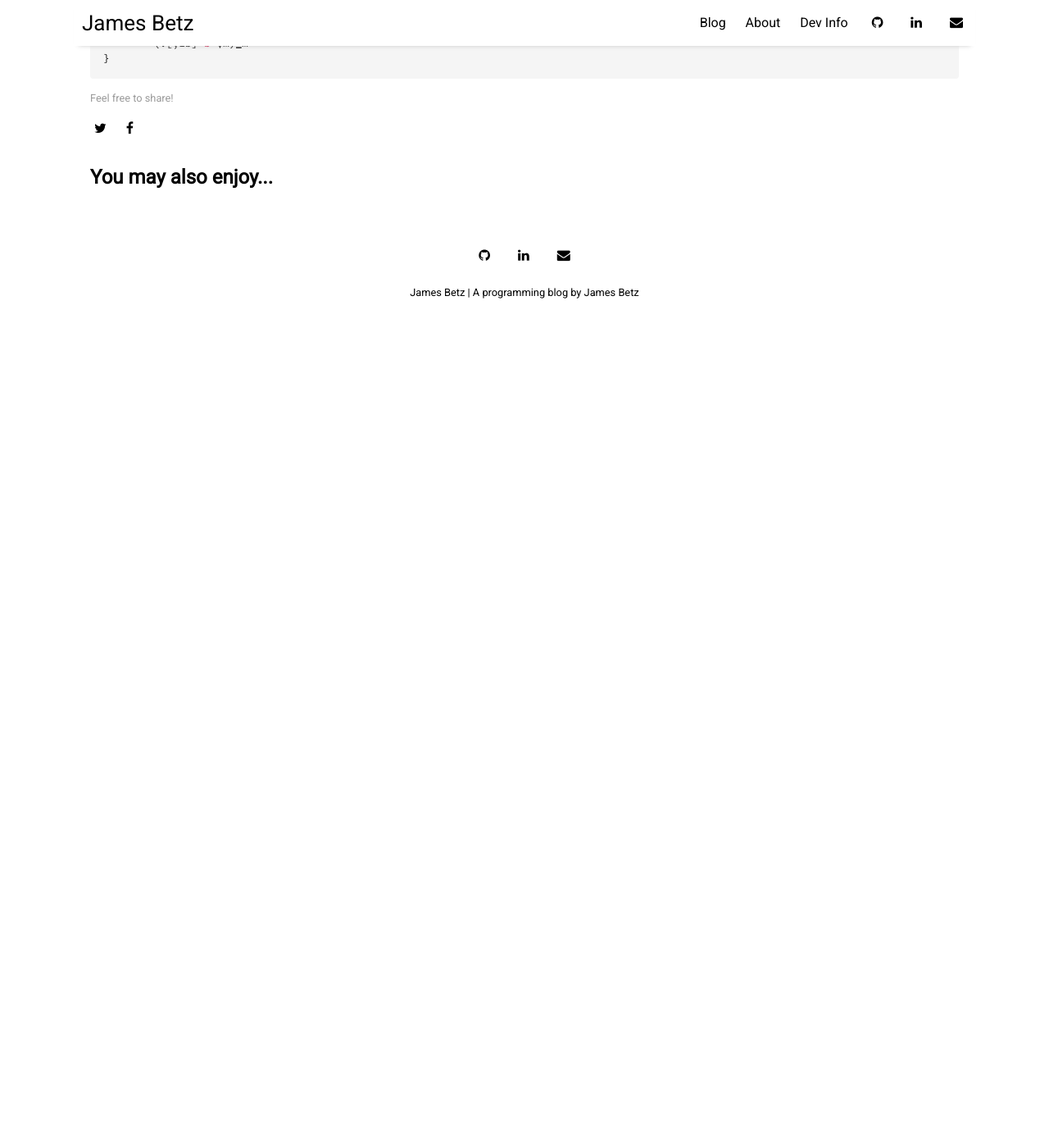
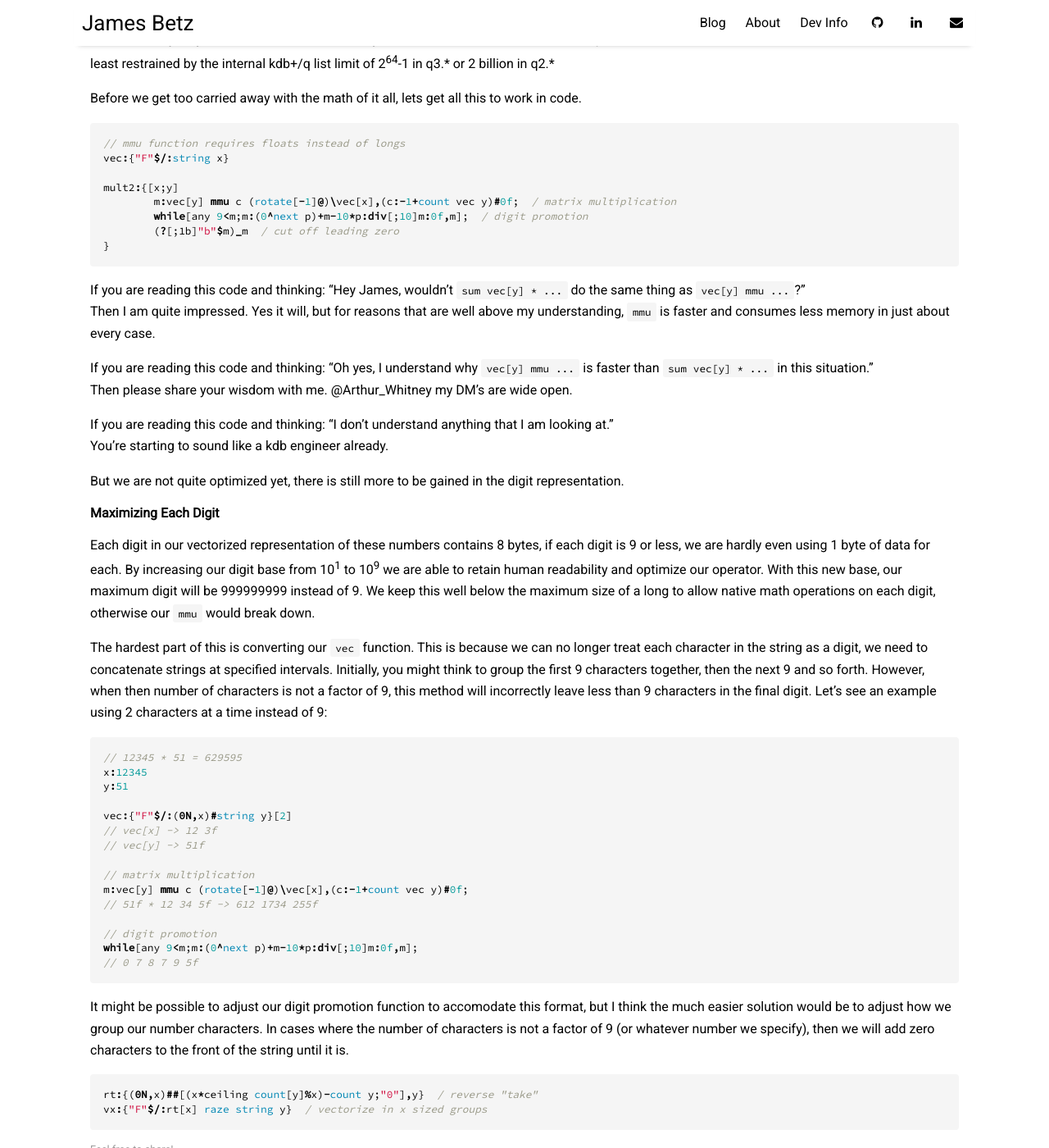
Before and after one commit to jbetz34/jbetz34.github.io, a Jekyll site: the page built from docs/_posts/2023-02-01-The-Limit-Does-Not-Exist-2.md, in a window 1280 px wide and 1400 px high, scrolled down 7016 px. Shown: the whole window at 82% size. Built offline with Jekyll 4.4.1, drawn with Linux system fonts in a browser that asks for light colours; nearby versions of some CDN libraries; before the commit the page ends 7411 px from its top, so only the background shows below that; some of the changed text lies outside the part shown.

Commit message:
blog updates

````diff
--- a/docs/_posts/2023-02-01-The-Limit-Does-Not-Exist-2.md
+++ b/docs/_posts/2023-02-01-The-Limit-Does-Not-Exist-2.md
@@ -7,13 +7,6 @@
 subtitle: Going beyond the native 64bit math in q/kdb+
 tags: [kdb+, q, math]
 ---
-Native math in q/kdb+ is limited by the maximum size of the resultant number's datatype. The largest datatype in q/kdb+ is a "long" which is takes 8 bytes of data. In different languages this datatype might be refered to as "bigint","int64" or "long long", all referring to the same 8 byte numerical datatype. The limit on native numerical calculations q/kdb+ is only 8 bytes of data, that feels a bit tight. Given that numbers in q/kdb+ are signed (positive/negative), that means the largest number you can acurately calculate is 9,223,372,036,854,775,806.
-
-_Pathetic._
-
-To top it off, Python has a library "BigNumber" that supports numbers with any values and many operations with them. To admit that a bunch of snake-charmers could out perform our far superior language? *shudders*
-I will not stand idly by while python runs laps around us.
-
 If we are the same type of weird you have probably thought to yourself:
 "What is the maximum object size that can be encrypted with the sha-256 hashing algorithm?"
 and quickly ran to google for the answer. If you're not that weird, then I'll save you the trip to google and just tell you. It's 2<sup>63</sup>-1 bytes.
@@ -28,7 +21,12 @@
 ![kdb 2^63](/path/to/image)
 Yikes.
 
-If you're thinking, "why not just do it in python?", <a href="https://www.python.org">here is the door.</a>
+Native math functions in q/kdb+ are limited by the maximum size of the number datatypes involved. The largest datatype in q/kdb+ is a "long" which is takes 8 bytes of data. In different languages this datatype might be refered to as "bigint","int64" or "long long", each represents an 8 byte numerical datatype. Therefore the limit on native numerical calculations q/kdb+ is only 8 bytes of data- that feels a bit tight. Given that numbers in q/kdb+ are signed (positive/negative), that means the largest number you can acurately calculate is 9,223,372,036,854,775,806.
+
+_Pathetic._
+
+To top it off, Python3 natively promotes "int" types to "long" types which can have unlimited length and can perform almost any operation (can't perform any operation that would convert the "long" to a "float"). To admit that a bunch of snake-charmers could out perform our far superior language? *shudders*
+I will not stand idly by while python runs laps around us. If you're thinking, "why not just do it in python?", <a href="https://www.python.org">here is the door.</a>
 
 Now that it's just us serious programmers, let's talk about what we need to do to bypass this limit.
 
@@ -61,7 +59,7 @@
 363
 
 // generic partial products code
-sum vec[x]*/:{x*prd each #\:[;10]reverse til count x}vec y;
+reverse sum vec[x]*/:{x*prd each #\:[;10]reverse til count x}vec y;
 ```
 
 If you are thinking that was a softball question, that's because it was. In truth, I didnt want to dive too fast into harder problems because I need to explain the concept of digit promotion. If you watched the embedded video above, the digit promotion in that video occurs at about 2:10. When the numbers in a column add up to 10 or more, the tens digit gets promoted to the next column.
@@ -164,10 +162,18 @@
 
 If there were any digits in the resulting sum that were greater than or equal to 10, then we would repeat the process until each digit is less than 10.
 
+Putting this together with the partial products code that we created above, let's see what we have so far:
+``` q
+vec:{"J"$/:string x}
 
-So essentially we have created a method to multiply 1 large number (size dependent on memory and billion list limit) and 1 8-byte number. This would solve 99.999% of practical math problems, heck we can even get the answer to 2<sup>64</sup> right now. However, this limitation seems a
+mult:{[x;y]
+	m:reverse sum vec[x]*/:{x*prd each #\:[;10]reverse til count x}vec y;  / partial products
+	while[any 9<m;m:(0^next p)+m-10*p:div[;10]m:0f,m];  / digit promotion
+	(?[;1b]"b"$m)_m  / cut off leading 0
+	}
+```
 
-<!-- INSERT MORE OF A TRANSITION HERE -->
+Finally, we have created a method to multiply 1 large number (size dependent on memory and billion list limit) and 1 8-byte number. This would solve 99.999% of practical math problems, heck we can even get the answer to 2<sup>64</sup> right now (using the `over` iterator and `64#2`). Unfortunately, this doesn't even come close to what python is capabale of; unfortunately for python, this doesn't even come close to the craziest solution I can think of.
 
 Lets take a different approach.
 
@@ -237,7 +243,7 @@
 123 * 315 = 38745
 ```
 
-Incredible. By replacing the 1s in our identity matrix with the vectorized representation of our scalar number, we are able to achieve a vectorized representation of the result. What's better is that at no point were we multiplying numbers greater than 10. With this method we have completely eliminated any 8 byte number limitations, our only limitation now is the size of the multiplication matrix. That limit is a bit more difficult, but it is at least restrained by the internal kdb+/q list limit of 2 illion items in a list.
+Incredible. By replacing the 1s in our identity matrix with the vectorized representation of our scalar number, we are able to achieve a vectorized representation of the result. What's better is that at no point were we multiplying numbers greater than 10. With this method we have completely eliminated any 8 byte number limitations, our only limitation now is the size of the multiplication matrix. That limit is a bit more difficult, but it is at least restrained by the internal kdb+/q list limit of 2<sup>64</sup>-1 in q3.* or 2 billion in q2.*
 
 Before we get too carried away with the math of it all, lets get all this to work in code.
 ``` q
@@ -245,10 +251,55 @@
 vec:{"F"$/:string x}
 
 mult2:{[x;y]
-	m:vec[y] mmu c (rotate[-1]@)\vec[x],(c:-1+count vec y)#0f;
-	while[any 9<m;m:(0^next p)+m-10*p:div[;10]m:0f,m];
-	(?[;1b]"b"$m)_m
+	m:vec[y] mmu c (rotate[-1]@)\vec[x],(c:-1+count vec y)#0f;  / matrix multiplication
+	while[any 9<m;m:(0^next p)+m-10*p:div[;10]m:0f,m];  / digit promotion
+	(?[;1b]"b"$m)_m  / cut off leading zero
 }
 ```
 
+If you are reading this code and thinking: "Hey James, wouldn't `sum vec[y] * ...` do the same thing as `vec[y] mmu ...`?" <br>
+Then I am quite impressed. Yes it will, but for reasons that are well above my understanding, `mmu` is faster and consumes less memory in just about every case.
+
+If you are reading this code and thinking: "Oh yes, I understand why `vec[y] mmu ...` is faster than `sum vec[y] * ...` in this situation." <br>
+Then please share your wisdom with me. @Arthur_Whitney my DM's are wide open.
+
+If you are reading this code and thinking: "I don't understand anything that I am looking at."<br>
+You're starting to sound like a kdb engineer already.
+
+But we are not quite optimized yet, there is still more to be gained in the digit representation.
+
+#### Maximizing Each Digit
+
+Each digit in our vectorized representation of these numbers contains 8 bytes, if each digit is 9 or less, we are hardly even using 1 byte of data for each. By increasing our digit base from 10<sup>1</sup> to 10<sup>9</sup> we are able to retain human readability and optimize our operator. With this new base, our maximum digit will be 999999999 instead of 9. We keep this well below the maximum size of a long to allow native math operations on each digit, otherwise our `mmu` would break down.
+
+The hardest part of this is converting our `vec` function. This is because we can no longer treat each character in the string as a digit, we need to concatenate strings at specified intervals. Initially, you might think to group the first 9 characters together, then the next 9 and so forth. However, when then number of characters is not a factor of 9, this method will incorrectly leave less than 9 characters in the final digit. Let's see an example using 2 characters at a time instead of 9:
+
+``` q
+// 12345 * 51 = 629595
+x:12345
+y:51
+
+vec:{"F"$/:(0N,x)#string y}[2]
+// vec[x] -> 12 3f
+// vec[y] -> 51f
+
+// matrix multiplication
+m:vec[y] mmu c (rotate[-1]@)\vec[x],(c:-1+count vec y)#0f;
+// 51f * 12 34 5f -> 612 1734 255f
+
+// digit promotion
+while[any 9<m;m:(0^next p)+m-10*p:div[;10]m:0f,m];
+// 0 7 8 7 9 5f
+```
+
+It might be possible to adjust our digit promotion function to accomodate this format, but I think the much easier solution would be to adjust how we group our number characters. In cases where the number of characters is not a factor of 9 (or whatever number we specify), then we will add zero characters to the front of the string until it is.
+
+``` q
+rt:{(0N,x)##[(x*ceiling count[y]%x)-count y;"0"],y}  / reverse "take"
+vx:{"F"$/:rt[x] raze string y}  / vectorize in x sized groups
+```
+
+
+
+
 [mmu-video]: https://www.khanacademy.org/math/precalculus/x9e81a4f98389efdf:matrices/x9e81a4f98389efdf:multiplying-matrices-by-matrices/v/matrix-multiplication-intro
````
Also changed, not shown: docs/_posts/2022-04-12-Its-snowing-again.md (+1 -1 lines), docs/assets/img/but-wait-theres-more.jpg (added).
